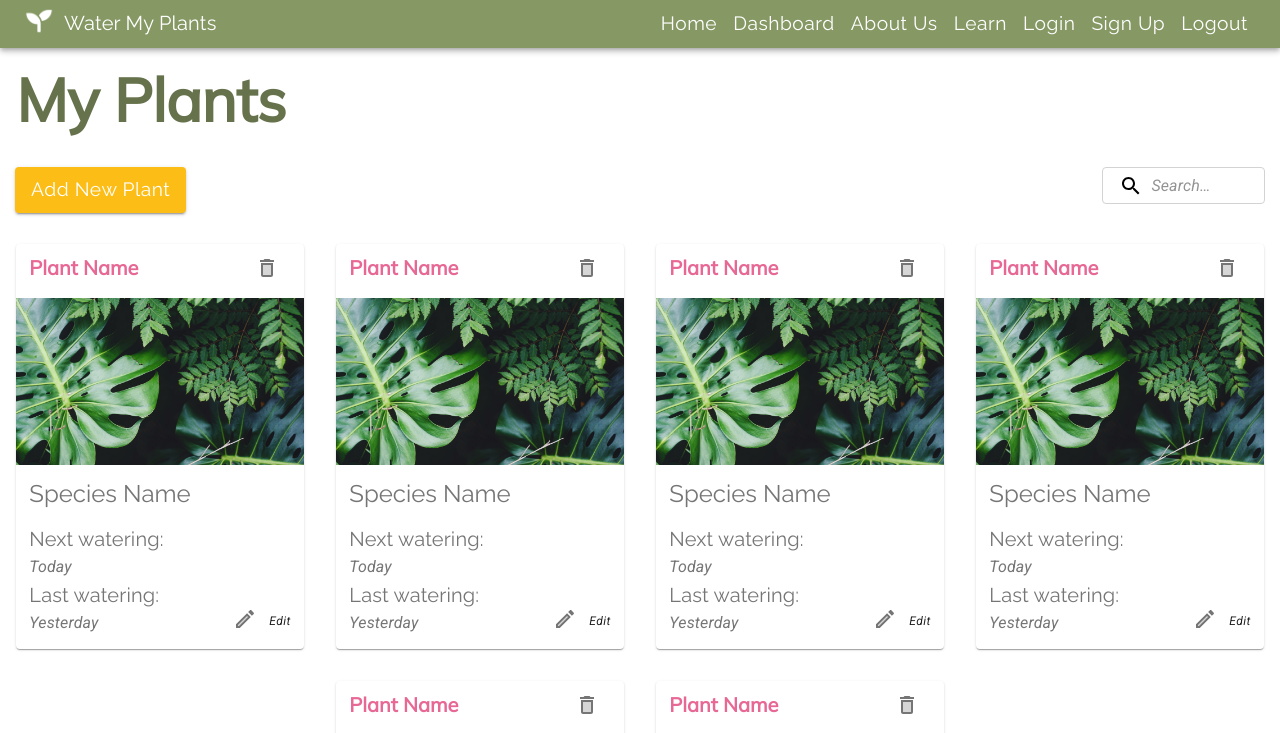
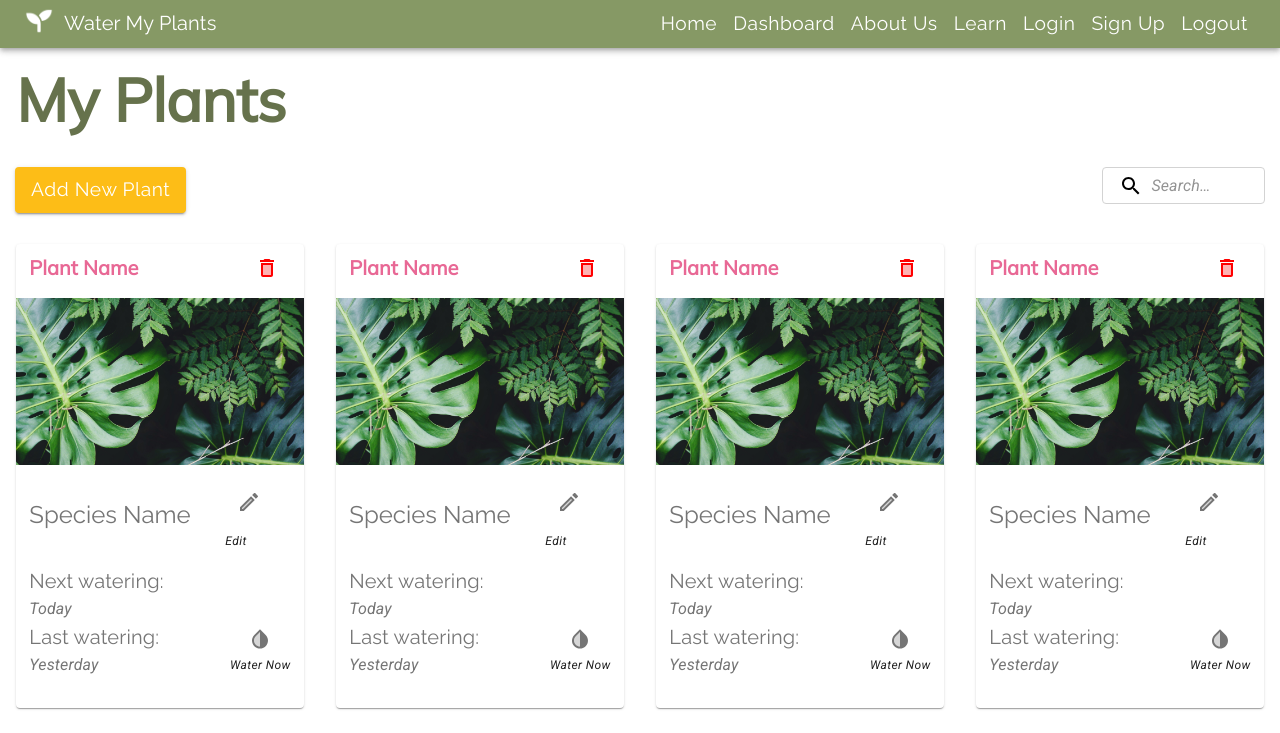
Before and after one commit to JessBonanno/thirsty-plant-frontend, a React (Create React App) app: page /dashboard in a window 1280 px wide. Shown: the top 733 px of the page. Built offline with nearby package versions, Linux system fonts and the light colour scheme; no server answers.

Commit message:
update button styling

```diff
--- a/src/components/PlantCard.js
+++ b/src/components/PlantCard.js
@@ -9,6 +9,7 @@ import CardContent from '@material-ui/core/CardContent';
 import CardMedia from '@material-ui/core/CardMedia';
 import Typography from '@material-ui/core/Typography';
 import EditTwoToneIcon from '@material-ui/icons/EditTwoTone';
+import InvertColorsTwoToneIcon from '@material-ui/icons/InvertColorsTwoTone';
 import theme from '../components/ui/Theme';
 
 // Local Imports
@@ -38,89 +39,126 @@ const PlantCard = props => {
     <>
       <EditPlantModal />
       <DeleteDialog plantId={id} />
-      <Card className={classes.root}>
+      <Card className={classes.root} disableRipple>
         <CardActionArea>
           <CardContent style={{ padding: 0 }}>
             <Grid
               container
-              justify='space-between'
-              alignItems='center'
+              justify="space-between"
+              alignItems="center"
               className={classes.cardHeaderContainer}
-              style={{ padding: '0 1em' }}>
+              style={{ padding: '0 1em' }}
+            >
               <Grid item>
                 <Typography
                   gutterBottom
-                  variant='plantCardHeader'
-                  component='h2'
+                  variant="plantCardHeader"
+                  component="h2"
                   style={{
                     fontFamily: 'Mulish',
                     color: theme.palette.common.pink,
-                  }}>
+                  }}
+                >
                   Plant Name
                 </Typography>
               </Grid>
               <Grid item>
                 <IconButton
                   style={{ marginBottom: '.25em' }}
-                  onClick={handleDialogOpen}>
-                  <DeleteTwoToneIcon />
+                  onClick={handleDialogOpen}
+                >
+                  <DeleteTwoToneIcon style={{ color: 'red' }} />
                 </IconButton>
               </Grid>
             </Grid>
             <CardMedia
               className={classes.media}
               image={require('../assets/images/plant-for-card.jpg')}
-              title='Contemplative Reptile'
+              title="Contemplative Reptile"
               style={{ marginBottom: '1em', height: 167 }}
             />
             <Grid
               item
               container
-              justify='space-between'
+              justify="space-between"
               style={{ padding: '0 1em' }}
-              className={classes.bottomContainer}>
+              className={classes.bottomContainer}
+            >
               <Grid
                 item
                 container
-                align='left'
-                style={{ width: '70%' }}
+                align="left"
                 className={classes.bottomInfo}
-                direction='column'>
-                <Grid item style={{ margin: 0 }}>
-                  <Typography
-                    variant='h5'
-                    color='textSecondary'
-                    style={{ margin: 0 }}>
-                    Species Name
-                  </Typography>
+                direction="column"
+              >
+                <Grid
+                  container
+                  direction="row"
+                  justify="space-between"
+                  alignItems="center"
+                >
+                  <Grid item style={{ margin: 0, maxWidth: '70%' }}>
+                    <Typography
+                      variant="h5"
+                      color="textSecondary"
+                      style={{ margin: 0 }}
+                    >
+                      Species Name
+                    </Typography>
+                  </Grid>
+                  <Grid
+                    item
+                    style={{
+                      marginLeft: 'auto',
+                      marginTop: 'auto',
+                      maxWidth: '25%',
+                    }}
+                  >
+                    <Grid container direction="row" alignItems="center">
+                      <Grid item>
+                        <IconButton
+                          style={{ marginBottom: '.25em' }}
+                          onClick={handleEditModalOpen}
+                        >
+                          <EditTwoToneIcon />
+                        </IconButton>
+                      </Grid>
+                      <Grid item>
+                        <Typography variant="caption">Edit</Typography>
+                      </Grid>
+                    </Grid>
+                  </Grid>
                 </Grid>
                 <Grid item style={{ margin: 0, padding: '1em 0' }}>
-                  <Typography variant='h6' color='textSecondary'>
+                  <Typography variant="h6" color="textSecondary">
                     Next watering:
                   </Typography>
-                  <Typography variant='body1' color='textSecondary'>
+                  <Typography variant="body1" color="textSecondary">
                     Today
                   </Typography>
-
-                  <Typography variant='h6' color='textSecondary'>
-                    Last watering:
-                  </Typography>
-                  <Typography variant='body1' color='textSecondary'>
-                    Yesterday
-                  </Typography>
-                </Grid>
-              </Grid>
-              <Grid item style={{ marginLeft: 'auto', marginTop: 'auto' }}>
-                <Grid container direction='row' alignItems='center'>
-                  <Grid item>
-                    <IconButton
-                      style={{ marginBottom: '.25em' }}
-                      onClick={handleEditModalOpen}>
-                      <EditTwoToneIcon />
-                    </IconButton>
-                  </Grid>
-                  <Grid item>
-                    <Typography variant='caption'>Edit</Typography>
+                  <Grid container justify="space-between" alignItems="center">
+                    <Grid item style={{ width: '70%' }}>
+                      <Typography variant="h6" color="textSecondary">
+                        Last watering:
+                      </Typography>
+                      <Typography variant="body1" color="textSecondary">
+                        Yesterday
+                      </Typography>
+                    </Grid>
+                    <Grid item style={{ marginLeft: 'auto', maxWidth: '29%' }}>
+                      <Grid container direction="column" alignItems="center">
+                        <Grid item>
+                          <IconButton style={{ padding: 5 }}>
+                            <InvertColorsTwoToneIcon
+                              style={{ color: theme.palette.common.blue }}
+                            />
+                          </IconButton>
+                        </Grid>
+                        <Grid item>
+                          <Typography variant="caption">Water Now</Typography>
+                        </Grid>
+                      </Grid>
+                    </Grid>
                   </Grid>
                 </Grid>
               </Grid>
```
